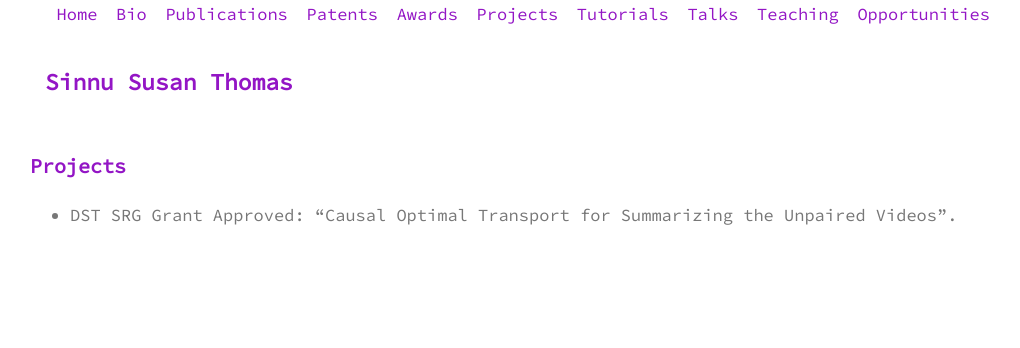
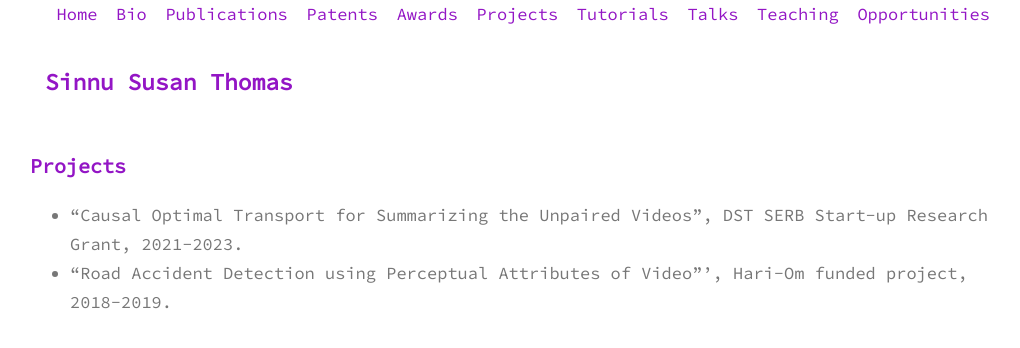
Before and after one commit to sinnuthomas/sinnuthomas.github.io, a Jekyll site: the page built from projects.md, in a window 1280 px wide. Shown: the top 348 px of the page, without its empty margins (130-1150 px from the left). Built offline with Jekyll 4.4.1, drawn with Linux system fonts in a browser that asks for light colours.

Commit message:
Update projects.md

```diff
--- a/projects.md
+++ b/projects.md
@@ -3,4 +3,5 @@ layout: page
 title: Projects
 permalink: /projects/
 ---
-*  DST SRG Grant Approved: "Causal Optimal Transport for Summarizing the Unpaired Videos".
+*  "Causal Optimal Transport for Summarizing the Unpaired Videos", DST SERB Start-up Research Grant, 2021-2023.
+*  "Road Accident Detection using Perceptual Attributes of Video"', Hari-Om funded project, 2018-2019.
```
